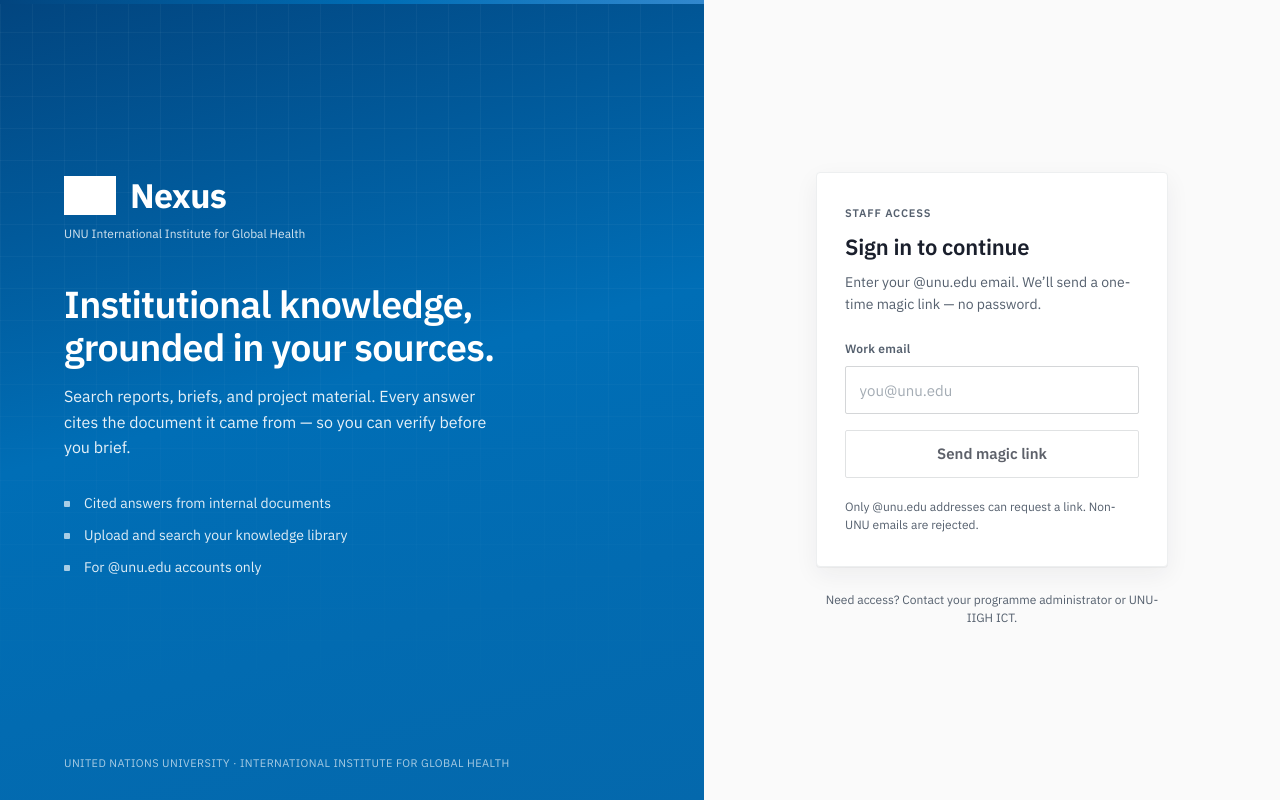
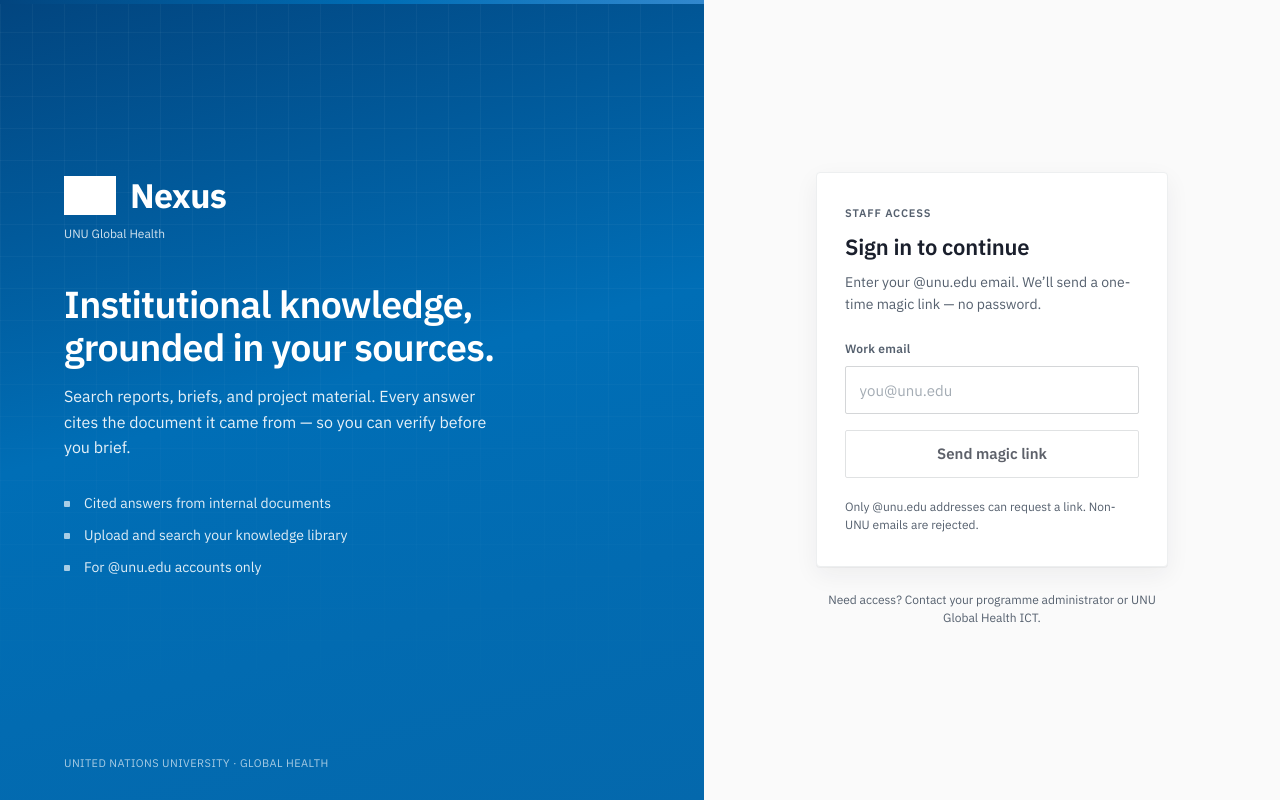
Before and after one commit to SirKaiwade/RF_Website, a React (Vite) app: page /login in a window 1280 px wide. Built offline with nearby package versions, Linux system fonts and the light colour scheme; no server answers; grey boxes are pictures that could not be loaded.

Commit message:
Rebrand platform copy from UNU-IIGH to UNU Global Health.
Update UI chrome, meta tags, and Nexus system prompts; leave historical seed records unchanged.

Co-authored-by: Cursor <cursoragent@cursor.com>

```diff
--- a/index.html
+++ b/index.html
@@ -18,10 +18,10 @@
     <meta charset="UTF-8" />
     <link rel="icon" type="image/svg+xml" href="/un/emblem.svg" />
     <meta name="viewport" content="width=device-width, initial-scale=1.0" />
-    <title>Nexus — UNU-IIGH Institutional Knowledge</title>
-    <meta name="description" content="Nexus is the AI-powered knowledge layer for UNU-IIGH. Find, understand, and reuse institutional knowledge from across reports, projects, and people." />
-    <meta property="og:title" content="Nexus — UNU-IIGH Institutional Knowledge" />
-    <meta property="og:description" content="An AI-powered knowledge management system for UNU-IIGH researchers, program staff, and leadership." />
+    <title>Nexus — UNU Global Health Institutional Knowledge</title>
+    <meta name="description" content="Nexus is the AI-powered knowledge layer for UNU Global Health. Find, understand, and reuse institutional knowledge from across reports, projects, and people." />
+    <meta property="og:title" content="Nexus — UNU Global Health Institutional Knowledge" />
+    <meta property="og:description" content="An AI-powered knowledge management system for UNU Global Health researchers, program staff, and leadership." />
   </head>
   <body>
     <div id="root"></div>
--- a/package.json
+++ b/package.json
@@ -1,5 +1,5 @@
 {
-  "name": "nexus-unu-iigh",
+  "name": "nexus-unu-global-health",
   "private": true,
   "version": "0.1.0",
   "type": "module",
--- a/src/components/ConversationsSidebar.tsx
+++ b/src/components/ConversationsSidebar.tsx
@@ -195,7 +195,7 @@ export default function ConversationsSidebar({
             <div className="space-y-1.5 min-w-0">
               <BrandMark emblemSize={30} nameClassName="text-[17px] font-bold leading-tight tracking-tight" />
               <div className="text-[11px] text-gray-500 uppercase tracking-[0.08em] font-medium pl-[42px] -mt-0.5">
-                UNU-IIGH
+                UNU Global Health
               </div>
             </div>
             <div className="flex items-center gap-0.5 shrink-0">
--- a/src/components/LibraryPage.tsx
+++ b/src/components/LibraryPage.tsx
@@ -299,7 +299,7 @@ export default function LibraryPage() {
 
               <p className="mt-10 text-[12px] text-gray-500 max-w-2xl leading-relaxed">
                 {cloud
-                  ? 'Documents are parsed in your browser and saved to the shared UNU-IIGH library so the whole team can search them in chat.'
+                  ? 'Documents are parsed in your browser and saved to the shared UNU Global Health library so the whole team can search them in chat.'
                   : 'Documents stay in this browser until Supabase is configured. Add VITE_SUPABASE_URL and VITE_SUPABASE_ANON_KEY to enable the shared library.'}
               </p>
             </>
--- a/src/components/PublicationsPage.tsx
+++ b/src/components/PublicationsPage.tsx
@@ -217,7 +217,7 @@ export default function PublicationsPage() {
             <EmptyState
               icon={BookOpen}
               title="No publications yet"
-              description="Import the publication mastersheet or add outputs manually. Nexus uses this catalog to answer questions about what UNU-IIGH has published."
+              description="Import the publication mastersheet or add outputs manually. Nexus uses this catalog to answer questions about what UNU Global Health has published."
               action={
                 <button type="button" onClick={openAdd} className="btn btn-primary btn-sm">
                   <Plus className="w-3.5 h-3.5" />
--- a/src/data/directory.ts
+++ b/src/data/directory.ts
@@ -9,7 +9,7 @@ export const CATEGORY_LABELS: Record<ContactCategory, string> = {
   other: 'Other',
 };
 
-// No contacts ship by default — real UNU-IIGH staff, government, NGO, and partner
+// No contacts ship by default — real UNU Global Health staff, government, NGO, and partner
 // contacts should be added here via the "Add contact" flow in the Directory page
 // (or a future bulk import) rather than seeded with placeholder people.
 export const directorySeed: DirectoryContact[] = [];
--- a/src/lib/nexus.ts
+++ b/src/lib/nexus.ts
@@ -132,11 +132,11 @@ ${uploadedBlocks}
     year: 'numeric',
   });
 
-  return `You are Nexus, the institutional knowledge layer for UNU-IIGH (United Nations University, International Institute for Global Health).
+  return `You are Nexus, the institutional knowledge layer for UNU Global Health (United Nations University).
 
 Today's date is ${today}. Use it to reason about which events are upcoming versus past.
 
-Your job: answer questions about UNU-IIGH's work using ONLY the corpus below. The corpus contains documents (reports, briefs, meeting notes, datasets, etc.), the people behind them, the 2026 events matrix (every convening UNU-IIGH runs or contributes to: conferences, webinars, workshops, policy dialogues, consultations, partnership meetings, and side events), and the 2026 publications database (journal articles, policy briefs, reports, book chapters, and web articles). Events (ids starting "ev-") and publications (ids starting "pub-") are first-class, citable corpus entries — cite them like documents, quoting verbatim from their entry text. The user may also have uploaded session-only documents — those are equally citable.
+Your job: answer questions about UNU Global Health's work using ONLY the corpus below. The corpus contains documents (reports, briefs, meeting notes, datasets, etc.), the people behind them, the 2026 events matrix (every convening UNU Global Health runs or contributes to: conferences, webinars, workshops, policy dialogues, consultations, partnership meetings, and side events), and the 2026 publications database (journal articles, policy briefs, reports, book chapters, and web articles). Events (ids starting "ev-") and publications (ids starting "pub-") are first-class, citable corpus entries — cite them like documents, quoting verbatim from their entry text. The user may also have uploaded session-only documents — those are equally citable.
 
 Rules:
 - Ground every claim in the corpus. Never invent facts, dates, names, or findings.
@@ -158,7 +158,7 @@ ${corpus}`;
 const ANSWER_TOOL: Anthropic.Tool = {
   name: 'answer',
   description:
-    'Provide a cited answer grounded in the UNU-IIGH corpus. Always call this tool exactly once.',
+    'Provide a cited answer grounded in the UNU Global Health corpus. Always call this tool exactly once.',
   input_schema: {
     type: 'object',
     properties: {
--- a/src/pages/LoginPage.tsx
+++ b/src/pages/LoginPage.tsx
@@ -43,7 +43,7 @@ export default function LoginPage() {
               variant="light"
               nameClassName="login-brand-name"
             />
-            <div className="login-brand-org">UNU International Institute for Global Health</div>
+            <div className="login-brand-org">UNU Global Health</div>
           </div>
 
           <h1 className="login-headline">
@@ -63,7 +63,7 @@ export default function LoginPage() {
         </div>
 
         <div className="login-brand-foot">
-          United Nations University · International Institute for Global Health
+          United Nations University · Global Health
         </div>
       </div>
 
@@ -138,7 +138,7 @@ export default function LoginPage() {
         </div>
 
         <p className="login-panel-foot">
-          Need access? Contact your programme administrator or UNU-IIGH ICT.
+          Need access? Contact your programme administrator or UNU Global Health ICT.
         </p>
       </div>
     </div>
```
Also changed, not shown: 1 other file (tests, documents, lock files or other folders).
